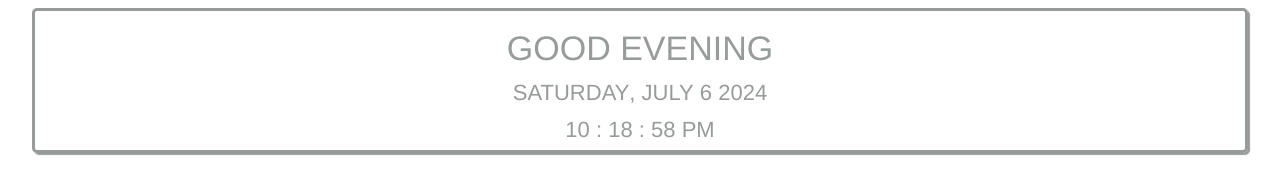
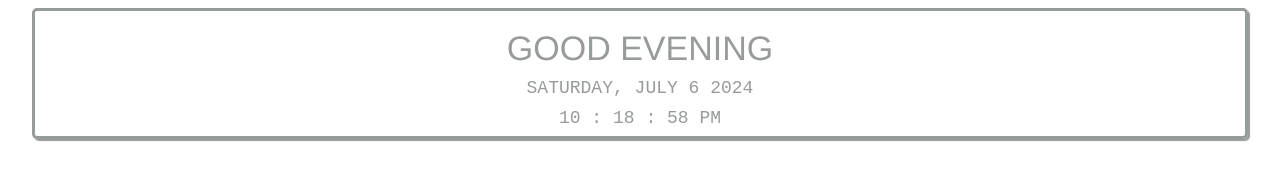
Before and after one commit to lilxmisfit/greeting, a plain HTML site: page index.html in a window 1280 px wide. Drawn offline with Linux system fonts and the light colour scheme.

Commit message:
Update index.html

```diff
--- a/index.html
+++ b/index.html
@@ -38,12 +38,12 @@
 
         .date {
 
-            font-family: helvetica;
+            font-family: monospace;
             font-size: 2em;
         }
 
         .clock {
-            font-family: helvetica;
+            font-family: monospace;
             font-size: 2em;
         }
 
```
